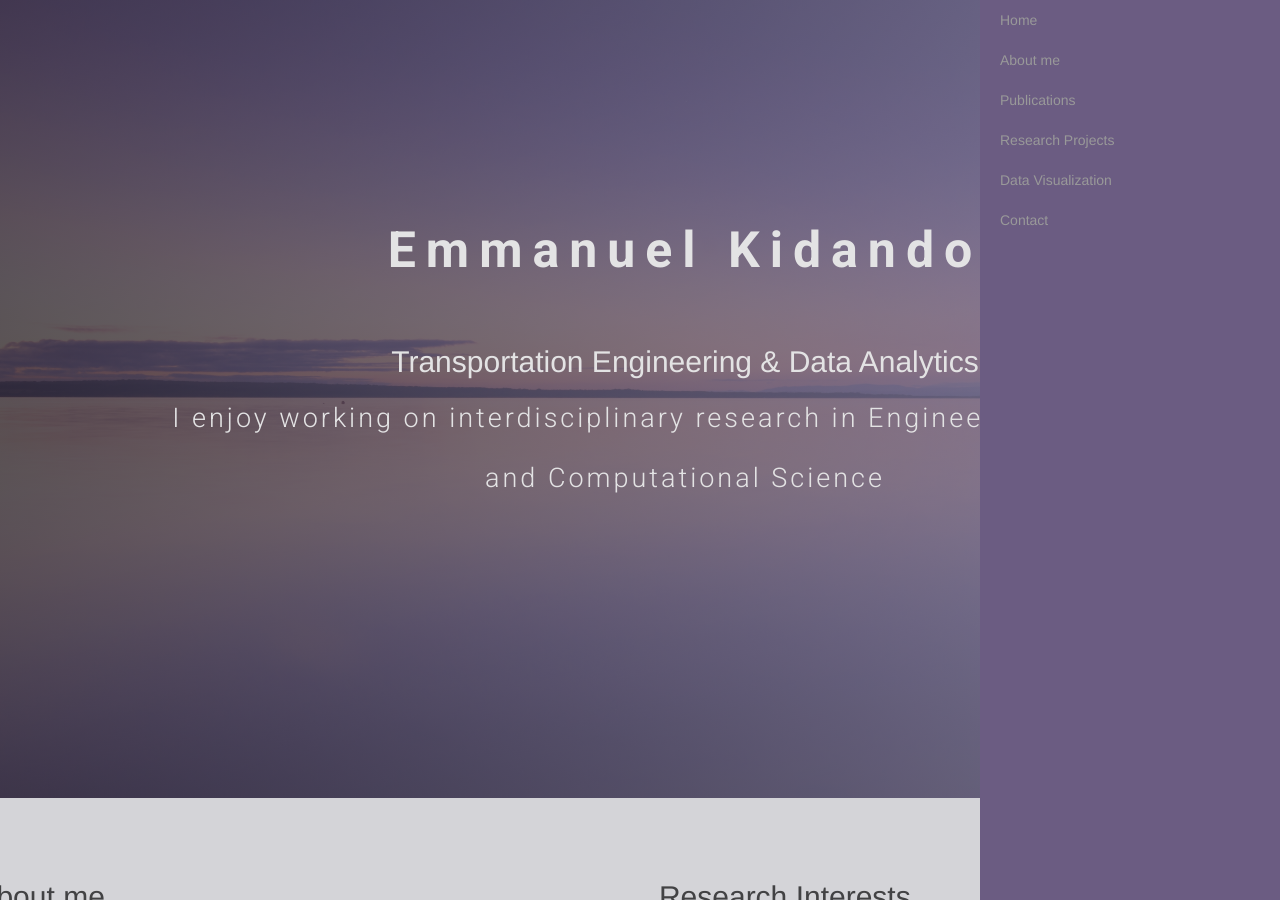
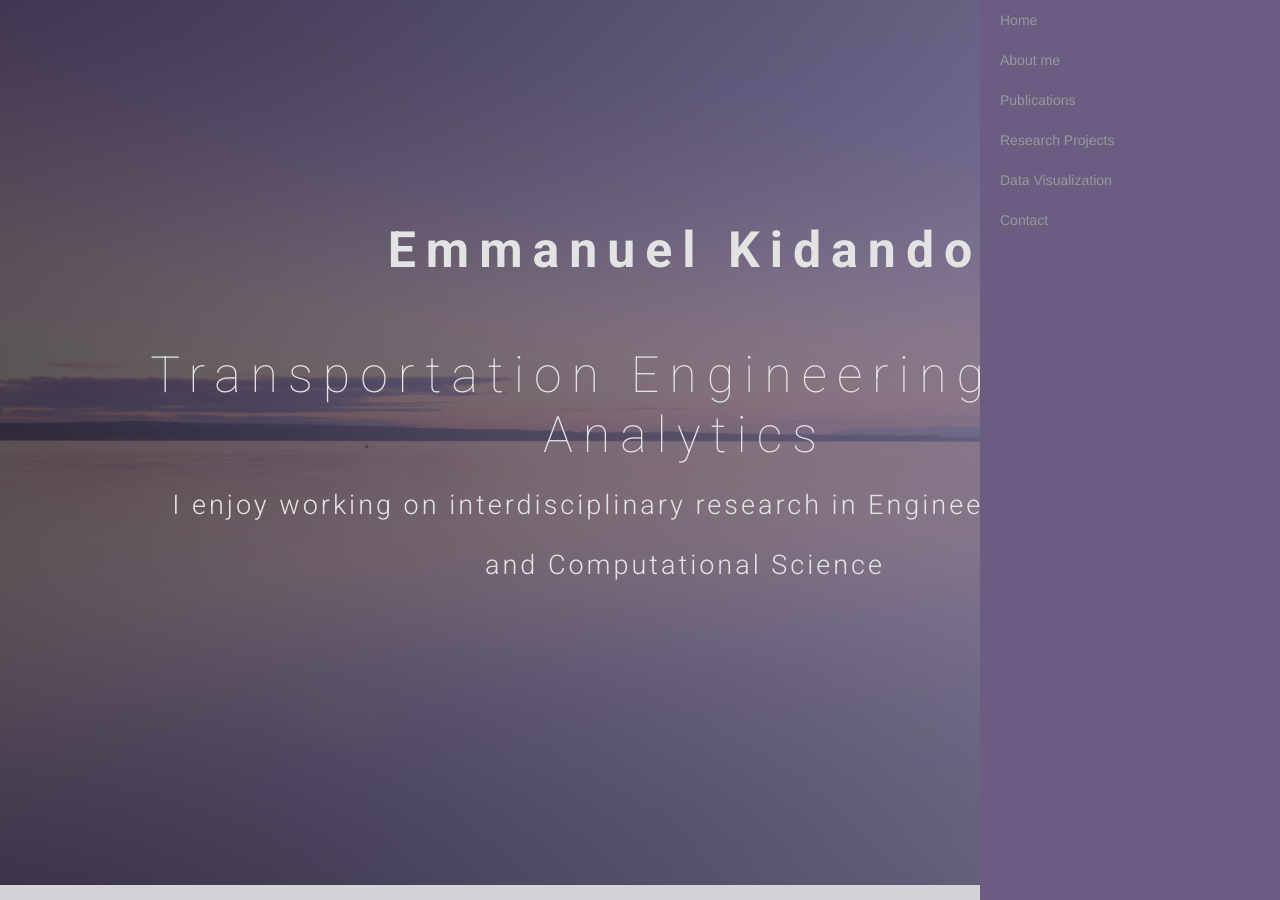
Before and after one commit to ekidando/Kidando, a Jekyll site: the page index.html, which Jekyll copies as it is, in a window 1280 px wide and 900 px high. Built offline with Jekyll 4.4.1, drawn with Linux system fonts in a browser that asks for light colours; some web fonts are replaced.

Commit message:
Update index.html

```diff
--- a/index.html
+++ b/index.html
@@ -40,7 +40,7 @@
         <div class="block">
 
           <h1 class="animated fadeInUp">Emmanuel Kidando </h1>
-          <h2 class="animated fadeInUp"> Transportation Engineering & Data Analytics</h2>
+          <h3 class="animated fadeInUp"> Transportation Engineering & Data Analytics</h3>
           <p class="animated fadeInUp">I enjoy working on interdisciplinary research in Engineering, Statistics and Computational Science</p>
         </div>
       </div>
```
